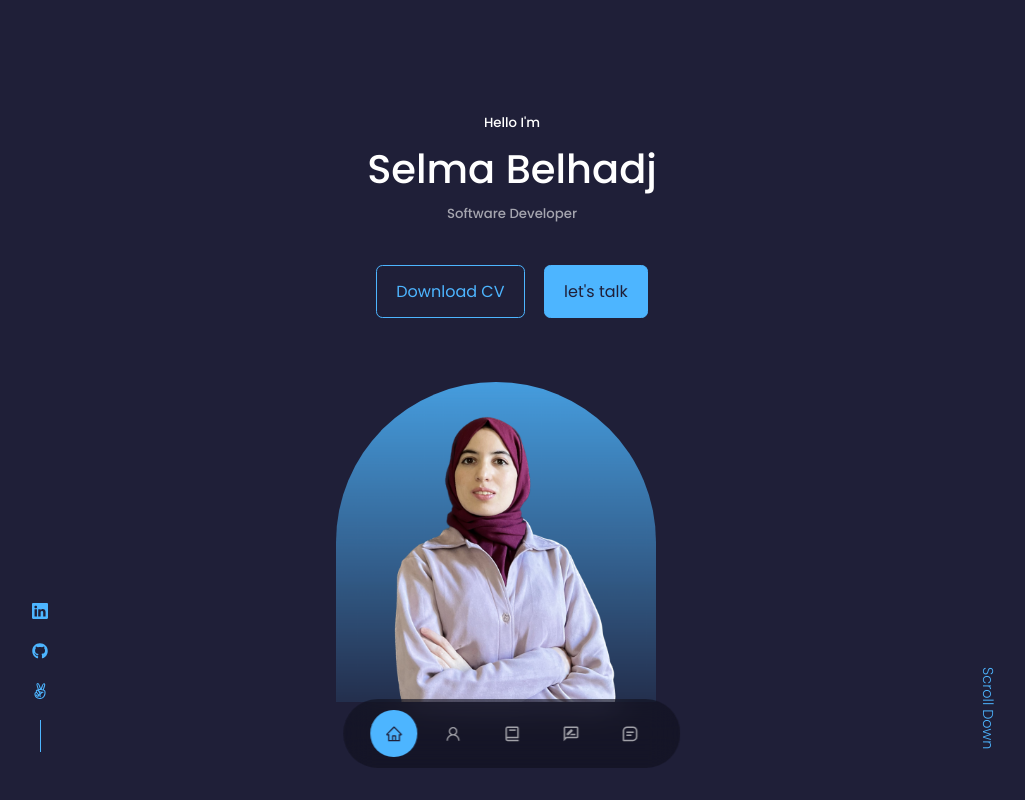
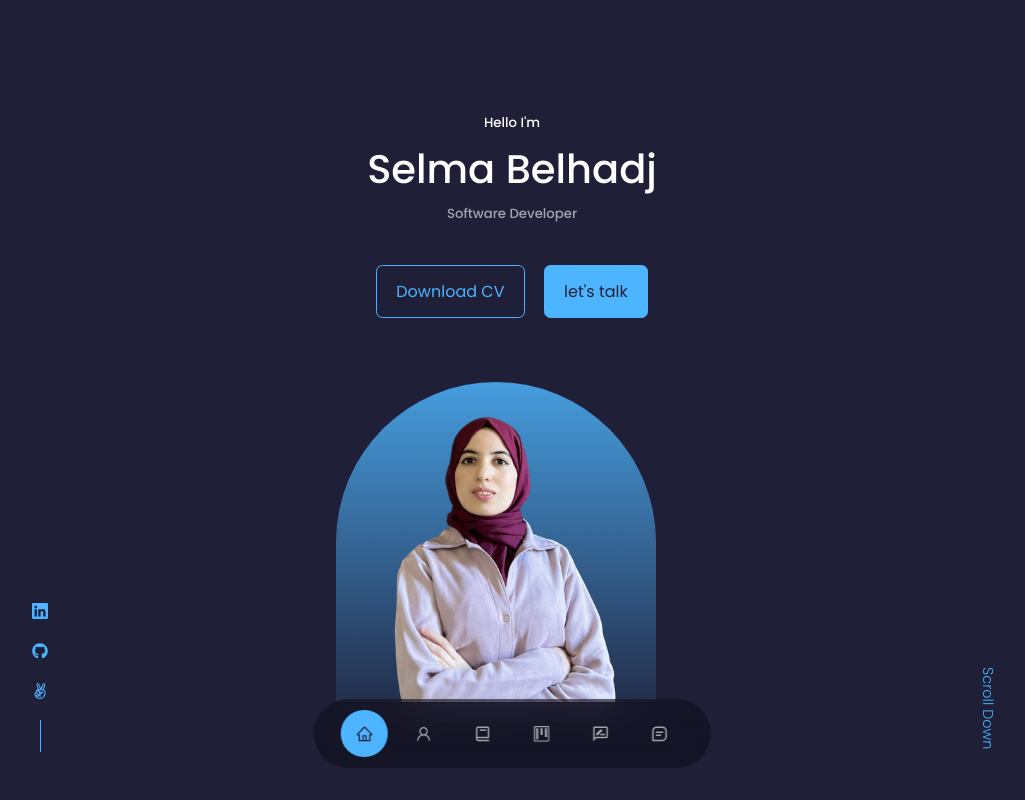
Before and after one commit to selma-belhadj/portfolio-project, a React (Create React App) app: page / in a window 1280 px wide. Shown: the top 800 px of the page, without its empty margins (128-1153 px from the left). Built offline with nearby package versions, Linux system fonts and the light colour scheme.

Commit message:
Updated the navbar with projects section link

```diff
--- a/src/components/nav/Nav.js
+++ b/src/components/nav/Nav.js
@@ -4,6 +4,7 @@ import React, { useState } from 'react';
 import { AiOutlineHome, AiOutlineUser } from 'react-icons/ai';
 import { BiBook, BiMessageSquareDetail } from 'react-icons/bi';
 import { MdOutlineRateReview } from 'react-icons/md';
+import { VscProject } from 'react-icons/vsc';
 // import { RiServiceLine } from 'react-icons/ri';
 import './nav.css';
 
@@ -14,6 +15,7 @@ const Nav = () => {
       <a href="#home" onClick={() => setActiveNav('#home')} className={activeNav === '#home' ? 'active' : ''}><AiOutlineHome /></a>
       <a href="#about" onClick={() => setActiveNav('#about')} className={activeNav === '#about' ? 'active' : ''}><AiOutlineUser /></a>
       <a href="#experience" onClick={() => setActiveNav('#experience')} className={activeNav === '#experience' ? 'active' : ''}><BiBook /></a>
+      <a href="#portfolio" onClick={() => setActiveNav('#portfolio')} className={activeNav === '#portfolio' ? 'active' : ''}><VscProject /></a>
       {/* <a href="#services" onClick={() => setActiveNav('#services')} className={activeNav === '#services' ? 'active' : ''}><RiServiceLine /></a> */}
       <a href="#testimonials" onClick={() => setActiveNav('#testimonials')} className={activeNav === '#testimonials' ? 'active' : ''}><MdOutlineRateReview /></a>
       <a href="#contact" onClick={() => setActiveNav('#contact')} className={activeNav === '#contact' ? 'active' : ''}><BiMessageSquareDetail /></a>
```
